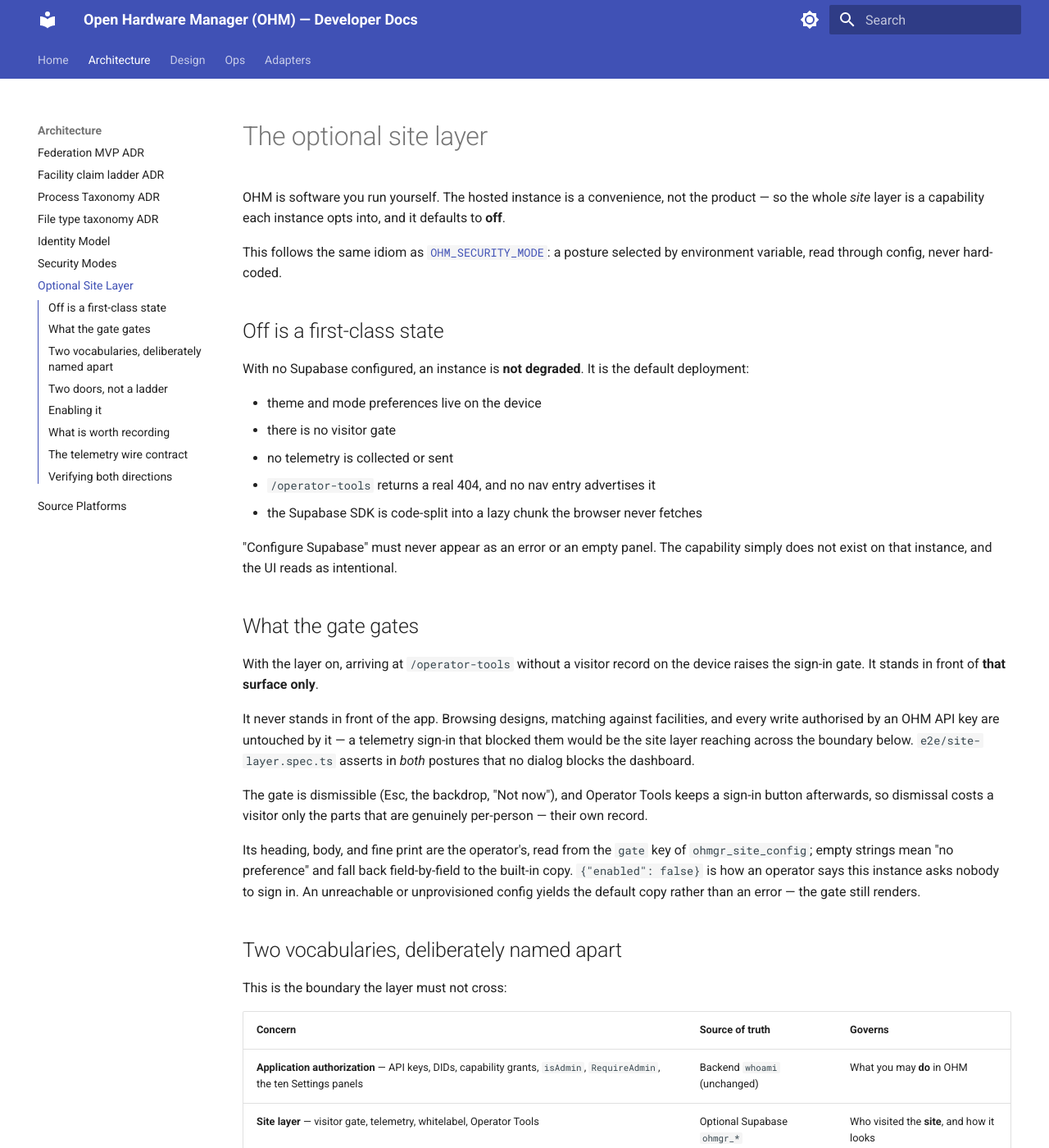
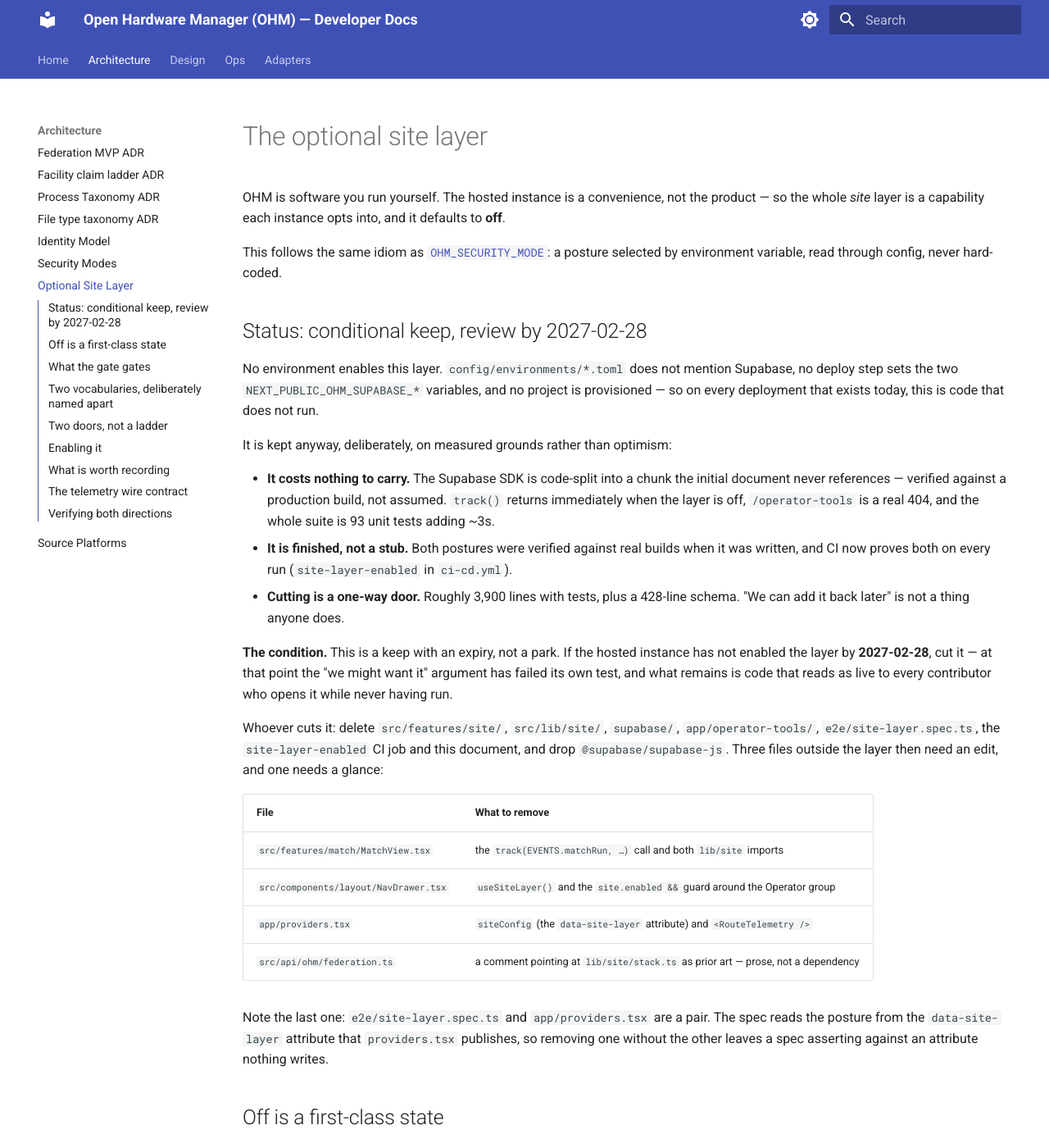
Before and after one commit to helpfulengineering/supply-graph-ai, an MkDocs documentation site: the page built from docs/architecture/site-layer.md, in a window 1280 px wide and 1400 px high. Shown: the whole window at 82% size. Built offline with MkDocs 1.6.1 and Material for MkDocs 9.7.7, drawn with Linux system fonts in a browser that asks for light colours.

Commit message:
ci: prove the site layer in both postures, and put an expiry on keeping it
The site layer defaults to off and CI proved only that direction. "Off is a
first-class state" is a claim about a PAIR, though: it means nothing unless the
enabled direction is also known to work. That direction was verified once by
hand when the layer was written and then had no gate — the condition under which
a capability rots silently and nobody finds out until the day they switch it on.

Adds a site-layer-enabled job: builds with the layer on and runs the full e2e
suite. 238 passed, against credentials that deliberately cannot resolve
(.invalid, RFC 2606). Fake credentials are not a shortcut around provisioning a
project — they are the more interesting half of the contract. The architecture
doc promises an unreachable backend yields default gate copy rather than an
error, and lib/site/stack.ts backs that with a catch on every call plus a
dormant flag after the first failure; this is what holds that promise to
account. A live project would test the happy path and quietly stop testing this.

The job greps the built chunks for the stub URL and fails if the build did not
take the env, because a green suite against a disabled build proves nothing
while looking exactly like proof. Verified in both directions: present when the
env is set, absent when it is not.

Also records the keep decision with a date. Nothing enables this layer — no
environment config, no deploy plumbing, no provisioned project — so it is kept
on measured grounds (the SDK is code-split out of the initial document; track()
returns immediately when off; the tests add ~3s), not on optimism. If the hosted
instance has not enabled it by 2027-02-28, cut it: the "we might want it"
argument will have failed its own test. Cut instructions are in the doc,
verified against the tree rather than recalled.

```diff
--- a/docs/architecture/site-layer.md
+++ b/docs/architecture/site-layer.md
@@ -7,6 +7,47 @@ and it defaults to **off**.
 This follows the same idiom as [`OHM_SECURITY_MODE`](security-modes.md): a
 posture selected by environment variable, read through config, never
 hard-coded.
+
+## Status: conditional keep, review by 2027-02-28
+
+No environment enables this layer. `config/environments/*.toml` does not mention
+Supabase, no deploy step sets the two `NEXT_PUBLIC_OHM_SUPABASE_*` variables,
+and no project is provisioned — so on every deployment that exists today, this
+is code that does not run.
+
+It is kept anyway, deliberately, on measured grounds rather than optimism:
+
+- **It costs nothing to carry.** The Supabase SDK is code-split into a chunk the
+  initial document never references — verified against a production build, not
+  assumed. `track()` returns immediately when the layer is off, `/operator-tools`
+  is a real 404, and the whole suite is 93 unit tests adding ~3s.
+- **It is finished, not a stub.** Both postures were verified against real
+  builds when it was written, and CI now proves both on every run
+  (`site-layer-enabled` in `ci-cd.yml`).
+- **Cutting is a one-way door.** Roughly 3,900 lines with tests, plus a
+  428-line schema. "We can add it back later" is not a thing anyone does.
+
+**The condition.** This is a keep with an expiry, not a park. If the hosted
+instance has not enabled the layer by **2027-02-28**, cut it — at that point the
+"we might want it" argument has failed its own test, and what remains is code
+that reads as live to every contributor who opens it while never having run.
+
+Whoever cuts it: delete `src/features/site/`, `src/lib/site/`, `supabase/`,
+`app/operator-tools/`, `e2e/site-layer.spec.ts`, the `site-layer-enabled` CI job
+and this document, and drop `@supabase/supabase-js`. Three files outside the
+layer then need an edit, and one needs a glance:
+
+| File | What to remove |
+|---|---|
+| `src/features/match/MatchView.tsx` | the `track(EVENTS.matchRun, …)` call and both `lib/site` imports |
+| `src/components/layout/NavDrawer.tsx` | `useSiteLayer()` and the `site.enabled &&` guard around the Operator group |
+| `app/providers.tsx` | `siteConfig` (the `data-site-layer` attribute) and `<RouteTelemetry />` |
+| `src/api/ohm/federation.ts` | a comment pointing at `lib/site/stack.ts` as prior art — prose, not a dependency |
+
+Note the last one: `e2e/site-layer.spec.ts` and `app/providers.tsx` are a pair.
+The spec reads the posture from the `data-site-layer` attribute that
+`providers.tsx` publishes, so removing one without the other leaves a spec
+asserting against an attribute nothing writes.
 
 ## Off is a first-class state
 
```
Also changed, not shown: 1 other file.
